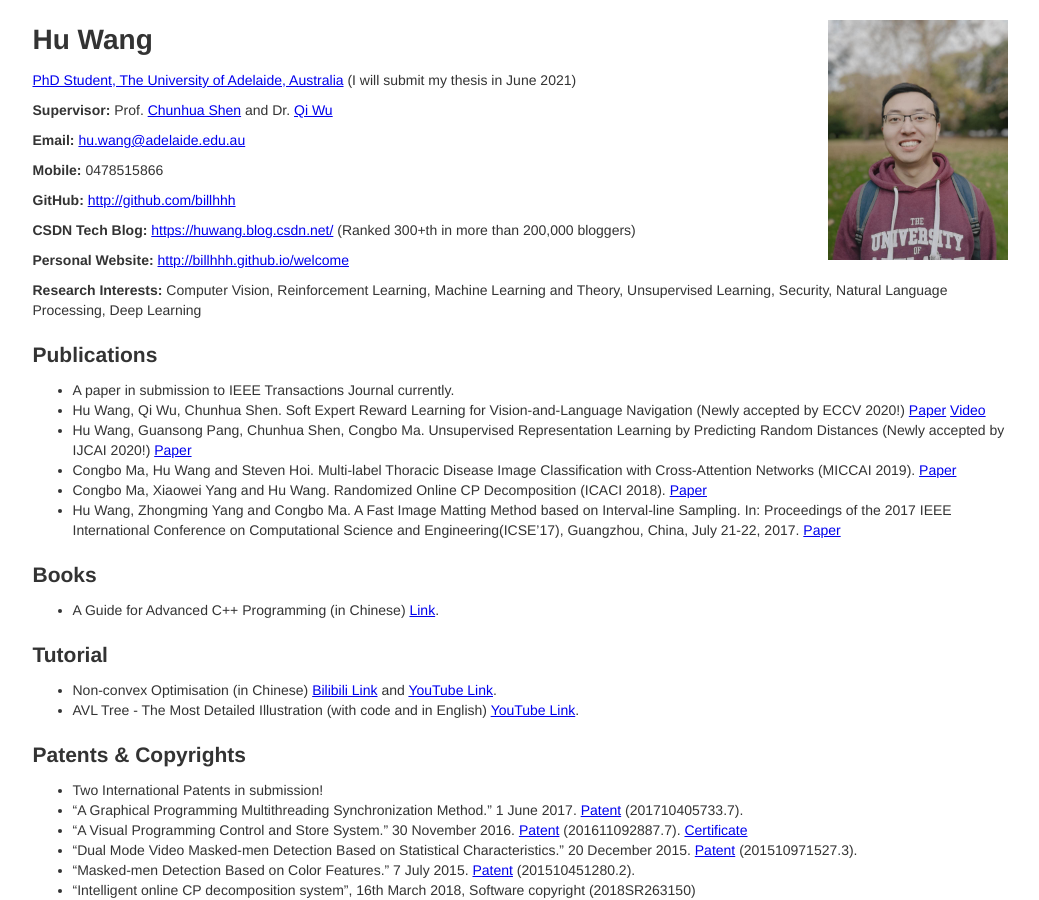
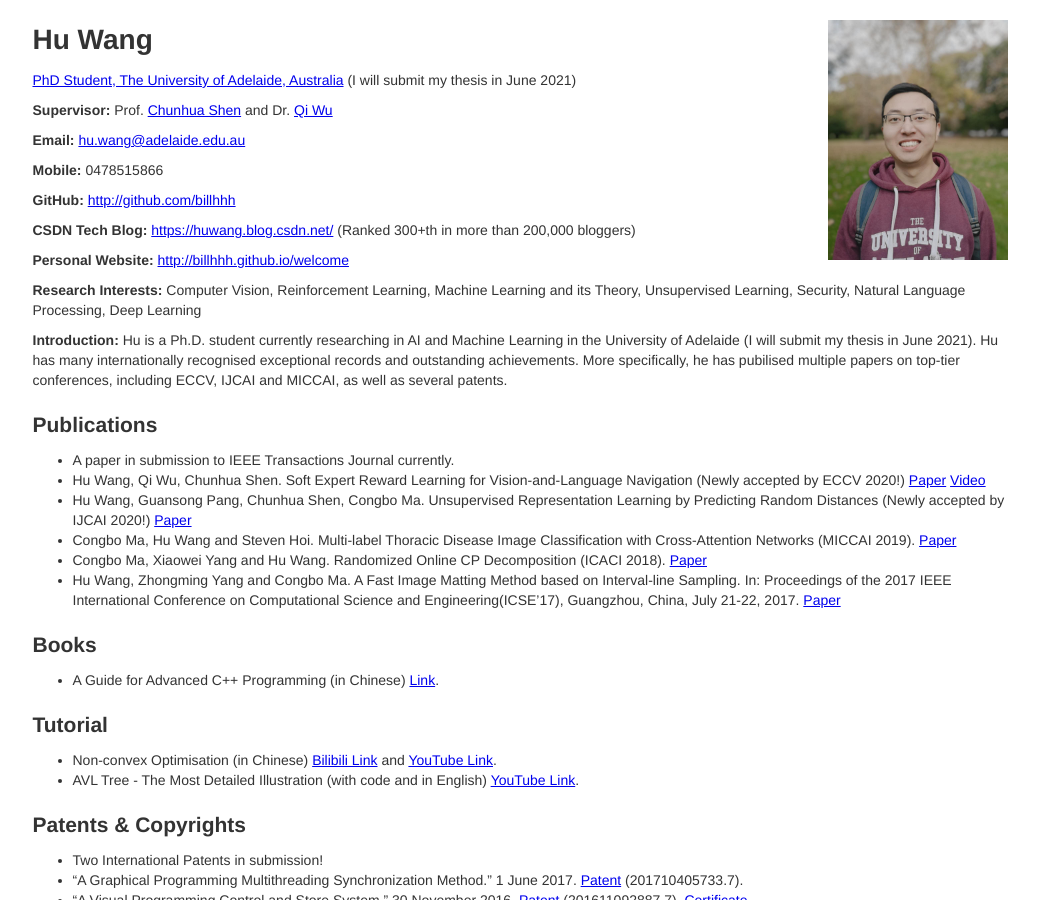
Before and after one commit to billhhh/whblog-omega, a Jekyll site: the page res/index.html, which Jekyll copies as it is, in a window 1280 px wide and 900 px high. Shown: the whole window, without its empty margins (120-1159 px from the left). Built offline with Jekyll 4.4.1, drawn with Linux system fonts in a browser that asks for light colours.

Commit message:
Update index.html

```diff
--- a/res/index.html
+++ b/res/index.html
@@ -37,9 +37,15 @@
         <strong>Personal Website:</strong>
         <a href="http://billhhh.github.io/welcome">http://billhhh.github.io/welcome</a>
       </p>
-    <p>
+      <p>
         <strong>Research Interests:</strong>
-        Computer Vision, Reinforcement Learning, Machine Learning and Theory, Unsupervised Learning, Security, Natural Language Processing, Deep Learning
+        Computer Vision, Reinforcement Learning, Machine Learning and its Theory, Unsupervised Learning, Security, Natural Language Processing, Deep Learning
+      </p>
+      <p>
+        <strong>Introduction:</strong>
+        Hu is a Ph.D. student currently researching in AI and Machine Learning in the University of Adelaide (I will submit my thesis in June 2021).
+	Hu has many internationally recognised exceptional records and outstanding achievements.
+	More specifically, he has pubilised multiple papers on top-tier conferences, including ECCV, IJCAI and MICCAI, as well as several patents.
       </p>
 
 
```
